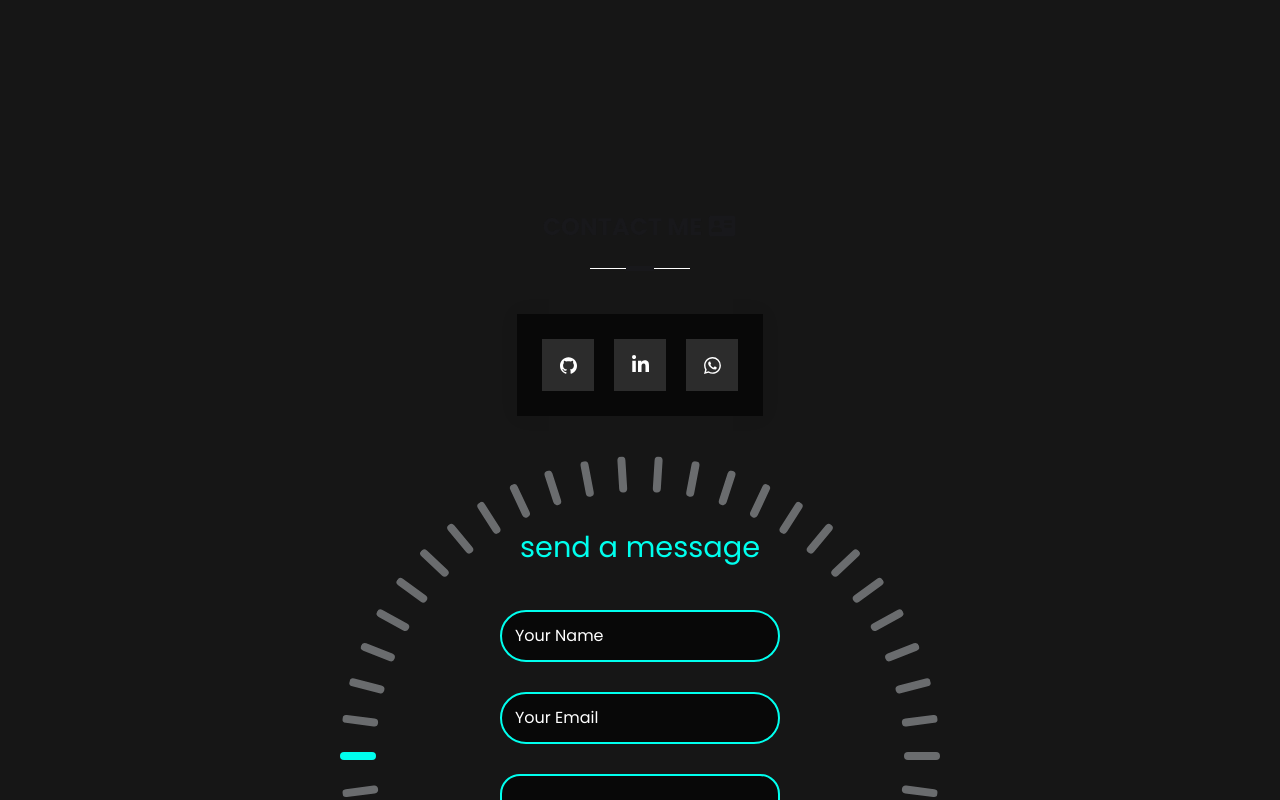
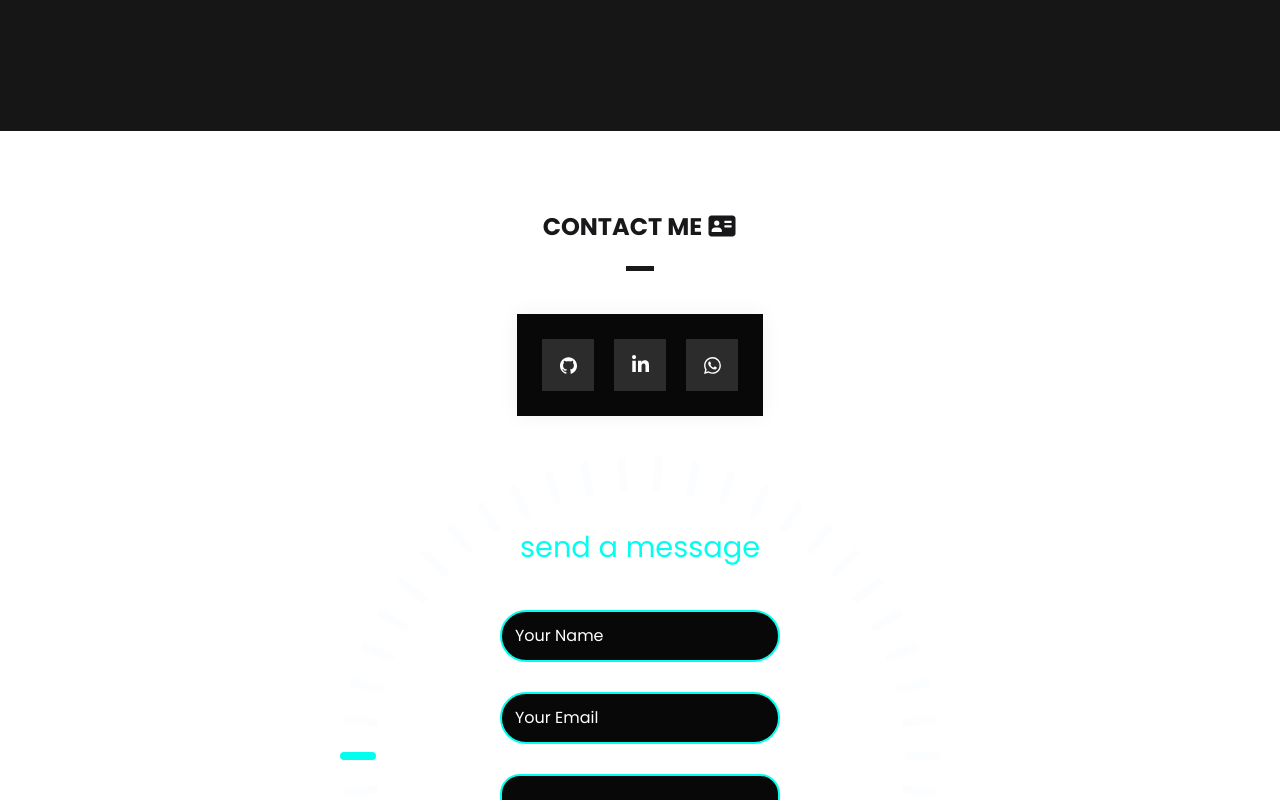
Before and after one commit to odaiTanan/p, a Next.js app: page /en in a window 1280 px wide. Shown: the part 3800-4600 px from the top of the page. Built offline with nearby package versions, Linux system fonts and the light colour scheme.

Commit message:
Update Contact.tsx

```diff
--- a/src/components/Contact.tsx
+++ b/src/components/Contact.tsx
@@ -45,7 +45,7 @@
       initial={{ opacity: 0 }}
       id="contact"
       whileInView={{ opacity: 1 }}
-      className="flex flex-col items-center justify-center min-h-screen py-20 bg-[#080808f0] relative overflow-hidden"
+      className="flex flex-col items-center justify-center min-h-screen py-20 relative overflow-hidden"
     >
       <div className="z-20 flex flex-col gap-[30px] text-center">
         <div dir="ltr" className="one relative z-20">
```
